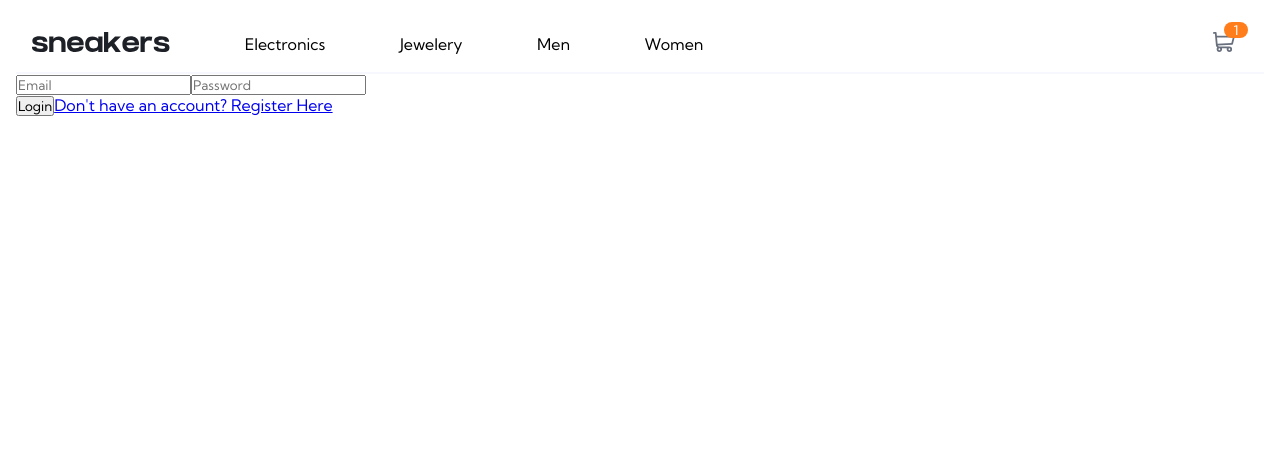
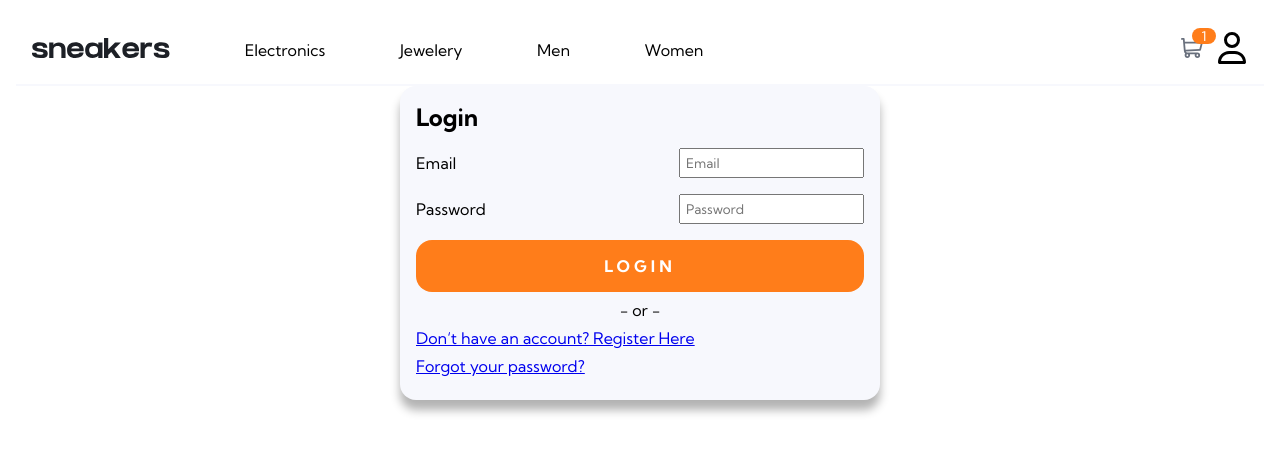
Before and after one commit to LySabrina/Shopping-Cart, a React (Vite) app in the folder frontend/: page /account/login in a window 1280 px wide. Shown: the top 452 px of the page. Built offline with nearby package versions, Linux system fonts and the light colour scheme.

Commit message:
Styled Login & Register components

```diff
--- a/frontend/src/_variable.scss
+++ b/frontend/src/_variable.scss
@@ -11,4 +11,4 @@ $c-n-black: hsl(0, 0%, 0%);
 $fw-regular: 400;
 $fw-bold: 700;
 
-$desktop-break: 10rem;
+$desktop-break: 30rem;
--- a/frontend/src/components/Cart/Cart.module.scss
+++ b/frontend/src/components/Cart/Cart.module.scss
@@ -8,7 +8,7 @@
     border: 0;
     position: relative;
     width: 3rem;
-
+    height: 100%;
     &:hover {
       cursor: pointer;
     }
@@ -31,7 +31,7 @@
     border-radius: 1rem;
     box-shadow: 0 0 10px rgba(0, 0, 0, 0.5);
     padding: 1rem;
-    left:0;
+    left: 0;
     width: 100%;
     & > * {
       margin: 1rem 0px 1rem 0px;
@@ -85,11 +85,10 @@ li {
 
 @media screen and (min-width: $desktop-break) {
   .cart {
-
     &__expand {
-      right:0;
-      left:auto;
-      width:10rem;
+      right: 0;
+      left: auto;
+      width: 10rem;
     }
   }
 }
--- a/frontend/src/components/Navbar/Navbar.jsx
+++ b/frontend/src/components/Navbar/Navbar.jsx
@@ -6,6 +6,7 @@ import { Link } from "react-router-dom";
 import { useEffect, useState } from "react";
 import Cart from "../Cart";
 
+import user_icon from "../../assets/images/icon-user.svg";
 function Navbar() {
   const [open, setOpen] = useState(false);
 
@@ -61,6 +62,13 @@ function Navbar() {
         </ul>
       </nav>
       <Cart />
+
+      <div>
+        <Link to={"/account/login"} className={style.login}>
+          <img src={user_icon} alt="User" />
+
+        </Link>
+      </div>
       <div className={open && style.overlay} onClick={handleMenuButton}></div>
     </header>
   );
--- a/frontend/src/components/Navbar/Navbar.module.scss
+++ b/frontend/src/components/Navbar/Navbar.module.scss
@@ -51,6 +51,16 @@
   }
 }
 
+.login{
+  display: inline-block;
+  width:2rem;
+  height:2rem;
+  img{
+    width:100%;
+    height:100%;
+  }
+}
+
 .overlay {
   position: fixed;
   top: 0;
--- a/frontend/src/pages/Login/Login.jsx
+++ /dev/null
@@ -1,48 +0,0 @@
-import { useState } from "react";
-import { Link } from "react-router-dom";
-
-function Login() {
-  const [login, setLogin] = useState({
-    email: "",
-    password: "",
-  });
-
-  function handleFormOnChange(e) {
-    const target = e.target;
-    const name = target.name;
-    const value = target.value;
-
-    setLogin((prevVal) => {
-      return {
-        ...prevVal,
-        [name]: value,
-      };
-    });
-  }
-
-  return (
-    <div>
-      <form>
-        <input
-          type="text"
-          placeholder="Email"
-          value={login.email}
-          onChange={(e) => handleFormOnChange(e)}
-        />
-        <input
-          type="password"
-          placeholder="Password"
-          value={login.password}
-          onChange={(e) => handleFormOnChange(e)}
-        />
-        <div>
-          <button>Login</button>
-          <Link to={"/account/register"}>
-            Don't have an account? Register Here
-          </Link>
-        </div>
-      </form>
-    </div>
-  );
-}
-export default Login;
--- /dev/null
+++ b/frontend/src/pages/LoginRegister/Login/Login.jsx
@@ -0,0 +1,70 @@
+import { useState } from "react";
+import { Link } from "react-router-dom";
+import style from "../LoginRegister.module.scss";
+
+function Login() {
+  const [login, setLogin] = useState({
+    email: "",
+    password: "",
+  });
+
+  function handleFormOnChange(e) {
+    const target = e.target;
+    const name = target.name;
+    const value = target.value;
+
+    setLogin((prevVal) => {
+      return {
+        ...prevVal,
+        [name]: value,
+      };
+    });
+  }
+
+  async function handleOnSubmit(e) {
+    e.preventDefault();
+    const response = await fetch("http://localhost:8080/api/login", {
+      method: "POST",
+    });
+  }
+
+  return (
+    <div className={style.container}>
+      <form className={style.form}>
+        <h1>Login</h1>
+
+        <div className={style["form__input-group"]}>
+          <label htmlFor="email">Email</label>
+          <input
+            type="text"
+            id="email"
+            placeholder="Email"
+            value={login.email}
+            onChange={(e) => handleFormOnChange(e)}
+          />
+        </div>
+
+        <div className={style["form__input-group"]}>
+          <label htmlFor="Password">Password</label>
+          <input
+            type="password"
+            id="password"
+            placeholder="Password"
+            value={login.password}
+            onChange={(e) => handleFormOnChange(e)}
+          />
+        </div>
+        <button className={style["form__submit"]}>Login</button>
+        <p className={style["form__divider"]}>- or -</p>
+
+        <div className={style["form__links"]}>
+          <Link to={"/account/register"}>
+            Don&lsquo;t have an account? Register Here
+          </Link>
+          <Link to={""}>Forgot your password?</Link>
+        </div>
+      </form>
+    </div>
+  );
+}
+export default Login;
--- /dev/null
+++ b/frontend/src/pages/LoginRegister/LoginRegister.module.scss
@@ -0,0 +1,63 @@
+@import "../../variable";
+
+.container {
+  margin: 1rem;
+
+  .form {
+    padding: 1rem;
+    border-radius: 1rem;
+    box-shadow: 0px 10px 10px rgba(0, 0, 0, 0.3);
+    background-color: $c-n-lightGrayBlue;
+    h1 {
+      font-size: 1.5rem;
+    }
+
+    &__input-group {
+      display: flex;
+      justify-content: space-between;
+      margin: 1rem 0px 1rem 0px;
+      align-items: center;
+      input {
+        padding: 5px;
+      }
+    }
+
+    &__submit {
+      padding: 1rem;
+      background-color: $c-p-orange;
+      border: 0;
+      border-radius: 1rem;
+      width: 100%;
+      color: white;
+      font-size: 1rem;
+      text-transform: uppercase;
+      font-weight: bold;
+      letter-spacing: 4px;
+
+      &:hover {
+        cursor: pointer;
+        filter: brightness(1.2);
+      }
+    }
+
+    &__divider {
+      text-align: center;
+      margin: 0.5rem 0px 0.5rem 0px;
+    }
+
+    &__links {
+      a {
+        margin: 0.5rem 0px 0.5rem 0px;
+        display: block;
+      }
+    }
+  }
+}
+
+@media screen and (min-width: $desktop-break) {
+  .container {
+    width: 50%;
+    max-width: 30rem;
+    margin: 0 auto;
+  }
+}
--- /dev/null
+++ b/frontend/src/pages/LoginRegister/Register/Register.jsx
@@ -0,0 +1,93 @@
+import { useState } from "react";
+import style from "../LoginRegister.module.scss";
+
+function Register() {
+  const [register, setRegister] = useState({
+    fname: "",
+    lname: "",
+    email: "",
+    password: "",
+    repassword: "",
+  });
+
+  function handleFormOnChange(e) {
+    const target = e.target;
+    const name = target.name;
+    const value = target.value;
+
+    setRegister((prevVal) => {
+      return {
+        ...prevVal,
+        [name]: value,
+      };
+    });
+  }
+
+  return (
+    <div className={style.container}>
+      <form className={style.form}>
+        <h1>Create Account</h1>
+        <div className={style["form__input-group"]}>
+          <label htmlFor="fname">First Name</label>
+          <input
+            type="text"
+            name="fname"
+            id="fname"
+            placeholder="First Name"
+            value={register.fname}
+            onChange={(e) => handleFormOnChange(e)}
+          />
+        </div>
+
+        <div className={style["form__input-group"]}>
+          <label htmlFor="lname">Last Name</label>
+          <input
+            type="text"
+            name="lname"
+            id="lname"
+            value={register.lname}
+            placeholder="Last Name"
+            onChange={(e) => handleFormOnChange(e)}
+          />
+        </div>
+
+        <div className={style["form__input-group"]}>
+          <label htmlFor="email">Email</label>
+          <input
+            type="email"
+            name="email"
+            id="email"
+            placeholder="Email"
+            value={register.email}
+            onChange={(e) => handleFormOnChange(e)}
+          />
+        </div>
+
+        <div className={style["form__input-group"]}>
+          <label htmlFor="Password">Password</label>
+          <input
+            type="password"
+            name="password"
+            placeholder="Password"
+            value={register.password}
+            onChange={(e) => handleFormOnChange(e)}
+          />
+        </div>
+
+        <div className={style["form__input-group"]}>
+          <label htmlFor="repassword">Retype Password</label>
+          <input
+            type="password"
+            name="repassword"
+            id="repassword"
+            value={register.repassword}
+            placeholder="Re-type Password"
+          />
+        </div>
+
+        <button className={style["form__submit"]}>Register</button>
+      </form>
+    </div>
+  );
+}
+export default Register;
```
Also changed, not shown: frontend/src/pages/Register/Register.jsx (deleted, +0 -65 lines), frontend/src/pages/routes.jsx (+9 -1 lines), frontend/src/assets/images/icon-user.svg (added).
